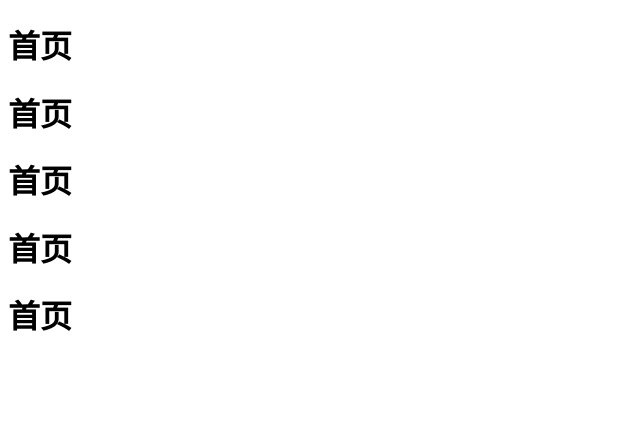
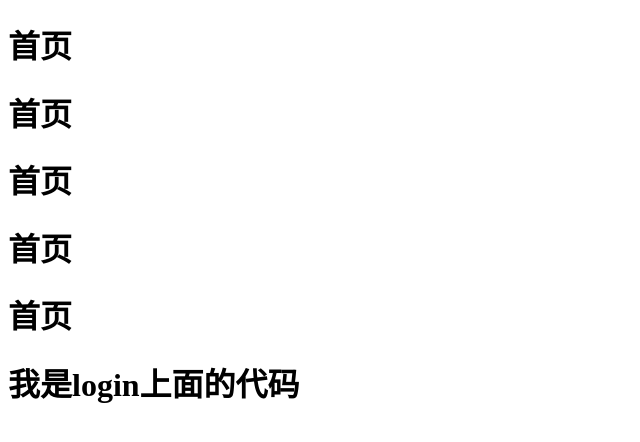
Before and after one commit to fan379660107/text, a plain HTML site: page index.html in a window 1280 px wide. Shown: the whole page, without its empty margins (0-640 px from the left). Drawn offline with Linux system fonts and the light colour scheme.

Commit message:
我在login上面修改了代码

```diff
--- a/index.html
+++ b/index.html
@@ -14,6 +14,7 @@
     <h1>首页</h1>
     <h1>首页</h1>
     <h1>首页</h1>
+    <h1>我是login上面的代码</h1>
 </body>
 <script src="./index.js"></script>
 
```
